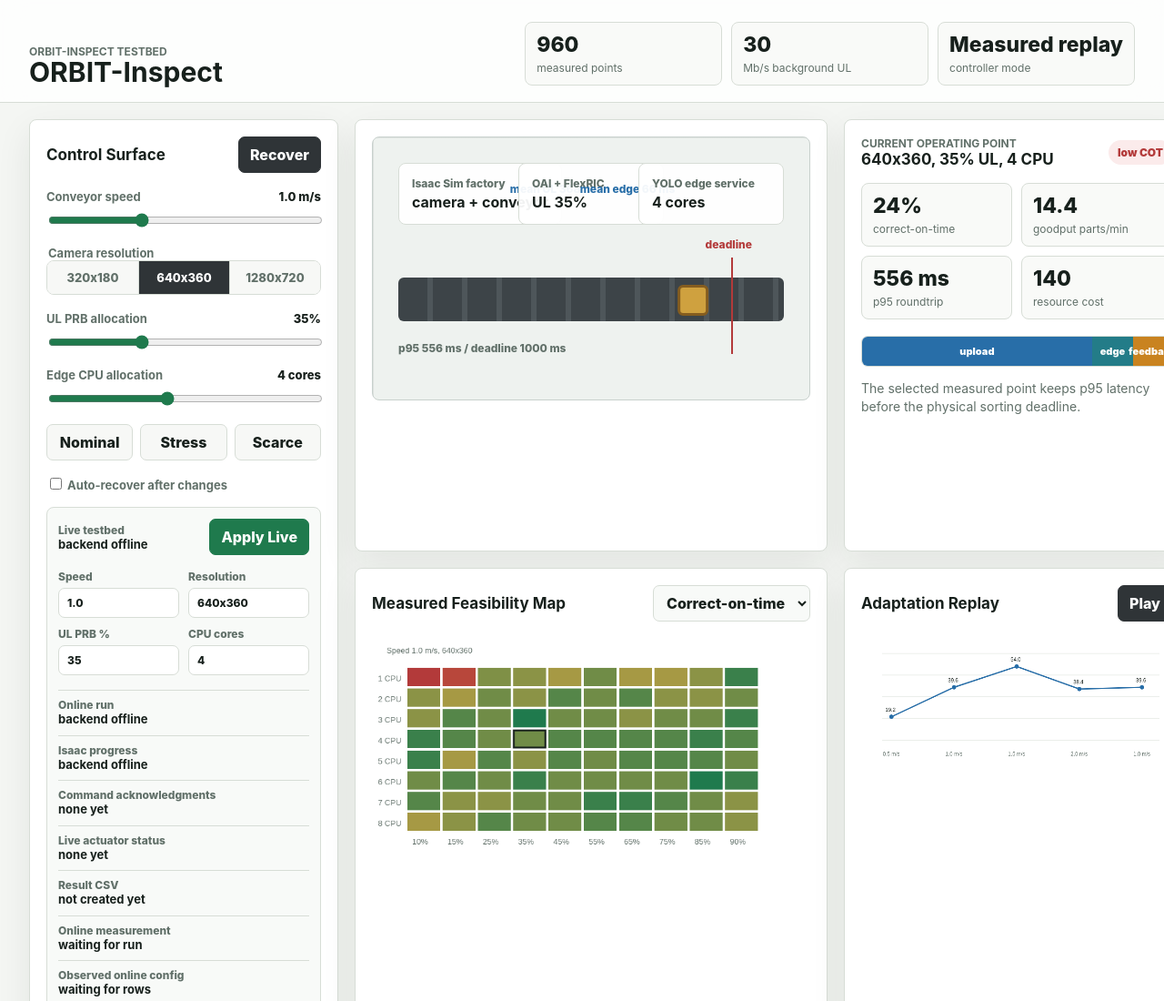
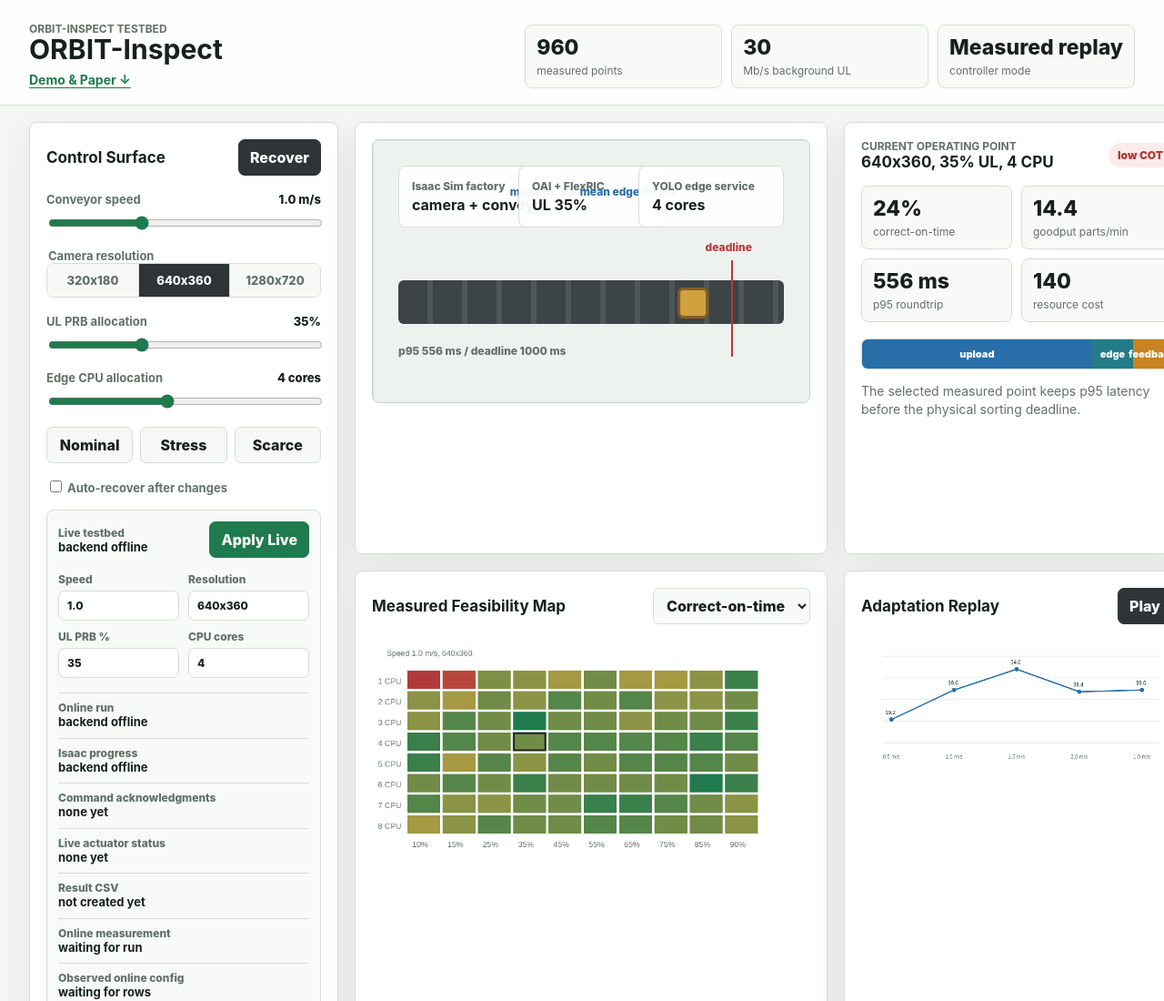
Before and after one commit to ElaheDlv/ORBIT-Inspect, a plain HTML site: page orbit_inspect_testbed/index.html in a window 1280 px wide. Shown: the top 1100 px of the page at 91% size. Drawn offline with Linux system fonts and the light colour scheme; no server answers.

Commit message:
page edit

```diff
--- a/orbit_inspect_testbed/index.html
+++ b/orbit_inspect_testbed/index.html
@@ -4,13 +4,14 @@
     <meta charset="utf-8">
     <meta name="viewport" content="width=device-width, initial-scale=1">
     <title>ORBIT-Inspect Interactive Testbed</title>
-    <link rel="stylesheet" href="styles.css">
+    <link rel="stylesheet" href="styles.css?v=20261028_demo_paper">
   </head>
   <body>
     <header class="topbar">
       <div>
         <p class="eyebrow">ORBIT-Inspect testbed</p>
         <h1>ORBIT-Inspect</h1>
+        <a class="research-shortcut" href="#demo-paper">Demo &amp; Paper ↓</a>
       </div>
       <div class="topbar__metrics" aria-label="testbed summary">
         <div><span id="pointCount">--</span><small>measured points</small></div>
@@ -165,7 +166,7 @@
           </tbody>
         </table>
       </section>
-      <section class="panel research-panel" aria-labelledby="researchTitle">
+      <section id="demo-paper" class="panel research-panel" aria-labelledby="researchTitle">
         <div class="panel__header">
           <h2 id="researchTitle">Demo &amp; Paper</h2>
         </div>
--- a/orbit_inspect_testbed/styles.css
+++ b/orbit_inspect_testbed/styles.css
@@ -553,6 +553,16 @@
 .research-panel {
   grid-column: 1 / -1;
   min-width: 0;
+  scroll-margin-top: 140px;
+}
+
+.research-shortcut {
+  display: inline-block;
+  margin-top: 10px;
+  color: var(--green);
+  font-size: 14px;
+  font-weight: 700;
+  text-underline-offset: 3px;
 }
 
 .research-grid {
```
Also changed, not shown: 1 other file.
